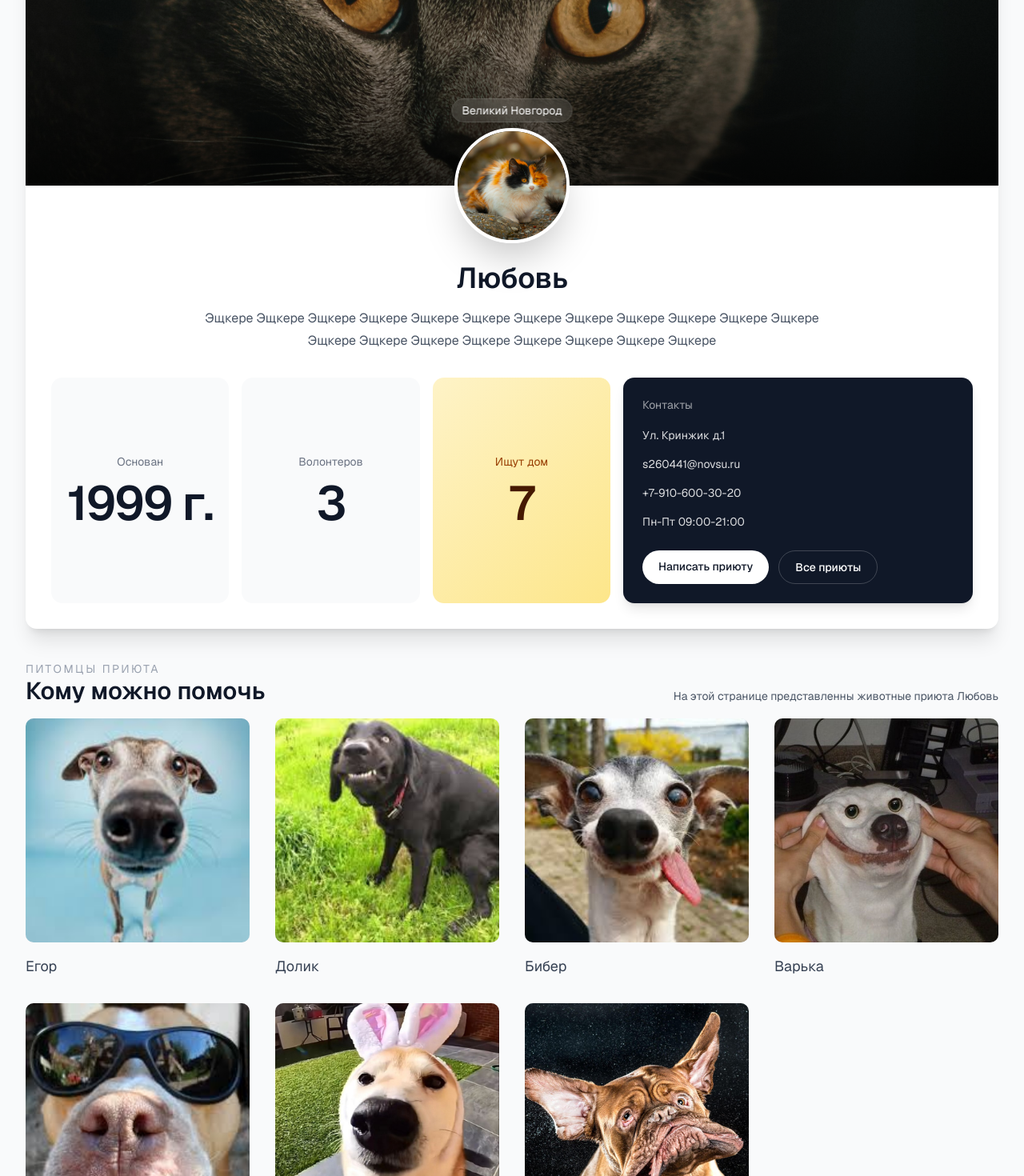
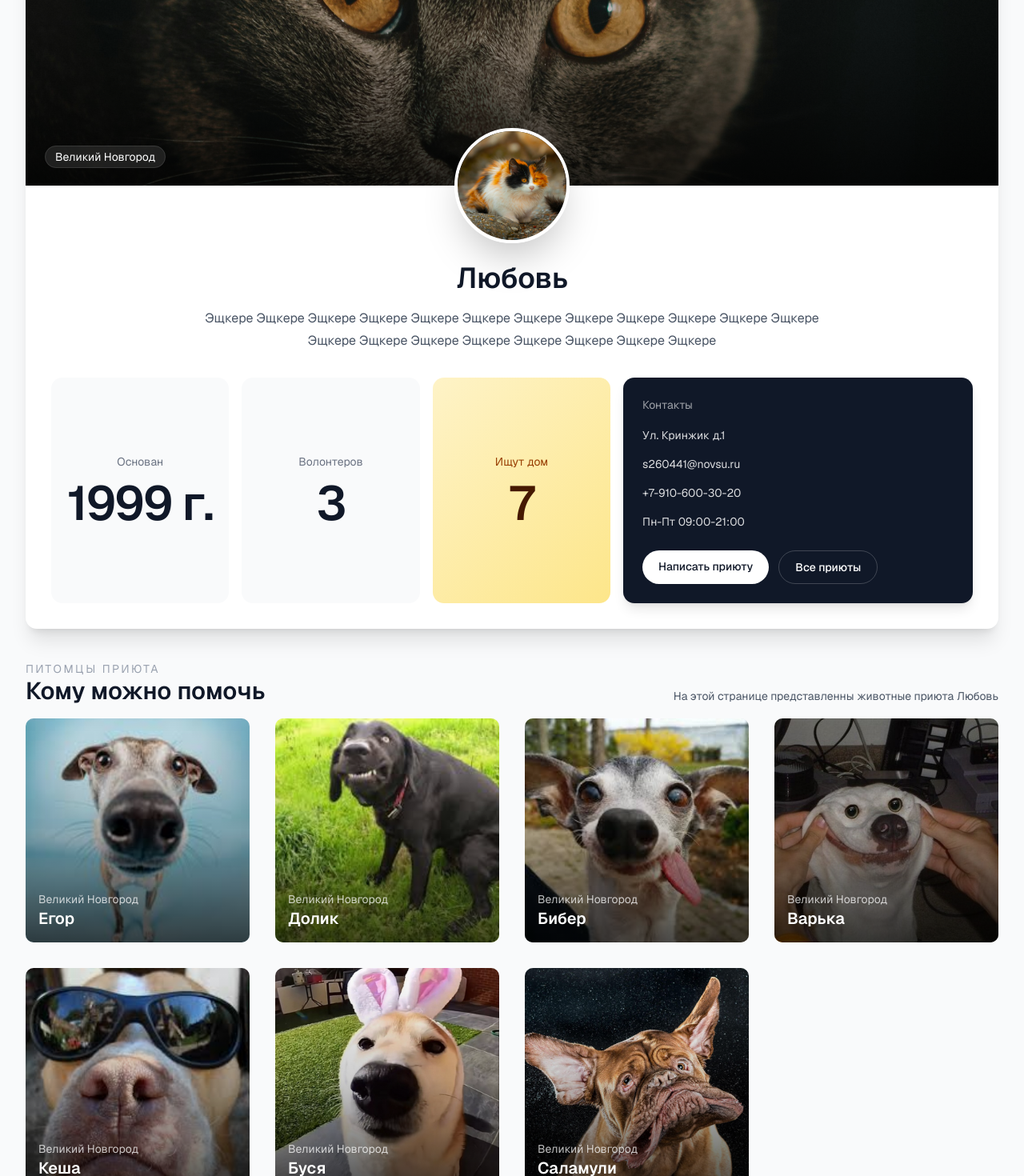
Before and after one commit to presslord/hopet, a Next.js app: page /shelters/lyubov in a window 1280 px wide. Shown: the part 320-1790 px from the top of the page at 80% size. Built offline with nearby package versions, Linux system fonts and the light colour scheme; a web font is replaced by a local one.

Commit message:
petcard best view + hero mobile + linking petcards + shelterhero fixes + shelter mobile

```diff
--- a/app/about/page.tsx
+++ b/app/about/page.tsx
@@ -7,15 +7,16 @@ import {
   CarouselNext,
   CarouselPrevious,
 }
+
 from "@/components/ui/carousel"
 
 export default function Page() {
     return(<>
-          <div className="relative isolate overflow-hidden bg-white pt-12 sm:pt-10 sm:pb-152 shadow-lg rounded-lg border-none ">
+          <div className="relative isolate overflow-hidden bg-white pt-12 sm:py-0 sm:pb-152 shadow-lg rounded-lg border-none ">
         <img src={"photo"} className="absolute inset-0 w-full h-full object-cover -z-10 brightness-50 shadow-lg">
         </img>
         <div className="max-w-2xl ml-6 pb-4 ">
-          <h1 className="text-5xl font-semibold text-gray-200 custom-font">Наша команда</h1>
+          <h1 className="text-5xl font-semibold text-gray-200 custom-font sm:py-10">Наша команда</h1>
         </div>
       </div>
     <Carousel className="mt-5 w-full shadow-xl rounded-2xl bg-white">
--- a/app/shelters/[id]/page.tsx
+++ b/app/shelters/[id]/page.tsx
@@ -24,7 +24,7 @@ export default async function ShelterPage({ params }: ShelterPageProps) {
         <div className="space-y-8 sm:space-y-10">
             <section className="overflow-hidden rounded-xl bg-white shadow-xl">
             <ShelterProfileHero shelter={ shelter }></ShelterProfileHero>
-            <div className="space-y-8 px-5 pb-18 sm:px-8 sm:pb-8 sm:pt-24">
+            <div className="space-y-8 px-5 pb-18 sm:px-8 sm:pb-8 sm:pt-24 py-16">
                 <div className="space-y-4 text-center">
                     <h1 className="text-3xl font-semibold text-gray-900 sm:text-4xl">{shelter.name}</h1>
                     <p className="mx-auto max-w-3xl text-sm leading-7 text-gray-600 sm:text-base">{shelter.description}</p>
--- a/components/HeroSection.tsx
+++ b/components/HeroSection.tsx
@@ -1,6 +1,6 @@
 export default function Home() {
   return (
-      <div className="relative isolate overflow-hidden rounded-xl bg-white px-4 py-16 shadow-lg sm:px-6 sm:py-24 lg:py-64">
+      <div className="relative isolate overflow-hidden rounded-xl bg-white px-4 py-50 shadow-lg sm:px-6 sm:py-24 lg:py-64">
         <video className="absolute inset-0 w-full h-full object-cover -z-10 brightness-50" autoPlay muted loop>
           <source src="/cats-pets.mp4" />
         </video>
--- a/components/PetCard.tsx
+++ b/components/PetCard.tsx
@@ -1,29 +1,35 @@
-export interface Pet {
-    id: number;
-    name: string;
-    type: "cat" | "dog";
-    media: { type: "image" | "video"; src: string; alt: string};
-}
+import Link from "next/link";
+import { Pet } from "@/data/pets";
+import { shelters } from "@/data/shelters";
 
 interface PetCardProps {
     pet: Pet;
 }
 
 export default function PetCard({ pet }: PetCardProps) {
+    const shelter = shelters.find((item) => item.id === pet.shelterId);
     return (
-        <a href={"/pets/" + pet.id} className="group relative cursor-pointer">
+        <Link href={`/pets/${pet.id}`} className="group block h-full">
+            <div className="group relative cursor-pointer">
                     <div className="flex h-full flex-col">
-                <div className="aspect-square w-full overflow-hidden rounded-lg bg-gray-200 group-hover:opacity-75">
+                    <div className="relative aspect-square w-full overflow-hidden rounded-lg bg-gray-200">
                         {pet.media.type === "video" ? (
                             <video className="h-full w-full object-cover object-center ..." autoPlay muted loop playsInline>
                                 <source src={pet.media.src} type="video/mp4"></source>
                             </video>
                         ) : (
                             <img src={pet.media.src} alt={pet.media.alt} className="h-full w-full object-cover object-center ..."></img>
+
                         )}
+
+                        <div className="absolute inset-0 bg-gradient-to-t from-black/70 via-black/20 to-transparent" />
+                        <div className="absolute bottom-4 left-4 right-4">
+                        <p className="text-sm text-white/75">{shelter?.city ?? "Город не указан"}</p>
+                        <h3 className="text-xl font-semibold text-white">{pet.name}</h3>
                         </div>
-                <h3 className="mt-4 min-h-7 text-lg text-gray-700 transition group-hover:text-gray-900">{pet.name}</h3>
                     </div>
-    </a>
+                    </div>
+                </div>
+    </Link>
     );
 }
--- a/components/PetDetails.tsx
+++ b/components/PetDetails.tsx
@@ -18,8 +18,8 @@ function DetailItem({ label, value, status = "neutral" }: DetailItemProps) {
     };
     return (
         <div className="flex flex-col p-3 md:p-4 bg-gray-50 rounded-lg">
-            <span className="text-xs md:text-sm text-gray-600 mb-1">{label}</span>
-            <span className={`text-base md:text-xl font-medium ${statusColors[status]}`}>{value}</span>
+            <span className="text-xs md:text-sm text-gray-500 mb-1">{label}</span>
+            <span className={`text-base md:text-lg font-medium ${statusColors[status]}`}>{value}</span>
         </div>
     );
 }
@@ -27,7 +27,7 @@ function DetailItem({ label, value, status = "neutral" }: DetailItemProps) {
 export default function PetDetails( { pet }: PetDetailsProps) {
 
     return (
-        <div className="bg-white rounded-lg shadow-lg p-4 md:p-6 custom-font">
+        <div className="bg-white rounded-lg shadow-lg p-4 md:p-6 custom-font mt-6">
             <h2 className="text-xl md:text-2xl font-bold text-gray-900 mb-4 md:mb-6">
                 Информация о животном
             </h2>
@@ -36,10 +36,10 @@ export default function PetDetails( { pet }: PetDetailsProps) {
                 <DetailItem label="Приучен к лотку" value={pet.litterTrained ? "Да" : "Нет"} status={pet.litterTrained ? "positive" : "negative"} />
                 <DetailItem label="Стерилизация" value={pet.sterilized ? "Стерилизован" : "Не стерилизован"} status={pet.sterilized ? "positive" : "neutral"} />
                 <DetailItem label="Возраст" value={pet.age} status="neutral" />
+            </div>
                 <div className="mt-4 md:mt-6">
                     <DetailItem label="Состояние здоровья" value={pet.health} status={pet.health === "Здоров" ? "positive" : "neutral"} />
                 </div>
-            </div>
         </div>
     );
 }
--- a/components/shelters/ShelterProfileHero.tsx
+++ b/components/shelters/ShelterProfileHero.tsx
@@ -13,8 +13,8 @@ export default function ShelterProfileHero({ shelter }: ShelterProfileHeroProps)
             <div className="absolute left-1/2 top-full z-10 h-28 w-28 -translate-y-1/2 -translate-x-1/2 overflow-hidden rounded-full border-4 border-white shadow-2xl sm:h-36 sm:w-36">
             <Image src={shelter.avatarImage} alt={`Аватар приюта ${shelter.name}`} fill sizes="144px" className="object-cover object-center" />
             </div>
-            <div className="absolute bottom-20 left-1/2 z-20 -translate-x-1/2 sm:bottom-6 sm:right-8 sm:translate-x-0">
-            <div className="absolute bottom-10 inline-flex rounded-full border -translate-x-1/2 -translate-y-1/2 border-white/10 bg-white/10 px-3 py-1 text-white text-sm backdrop-blur">
+            <div className="absolute bottom-16 left-1/2 sm:left-1 z-20 -translate-x-1/2 sm:bottom-6 sm:right-8 sm:translate-x-0 sm:ml-5">
+            <div className="inline bottom-10 rounded-full border -translate-x-1/2 -translate-y-1/2 border-white/10 bg-white/10 px-3 py-1 text-white text-sm backdrop-blur">
             {shelter.city}
             </div>
             </div>
```
Lines whose indentation alone changed are shown as unchanged.
